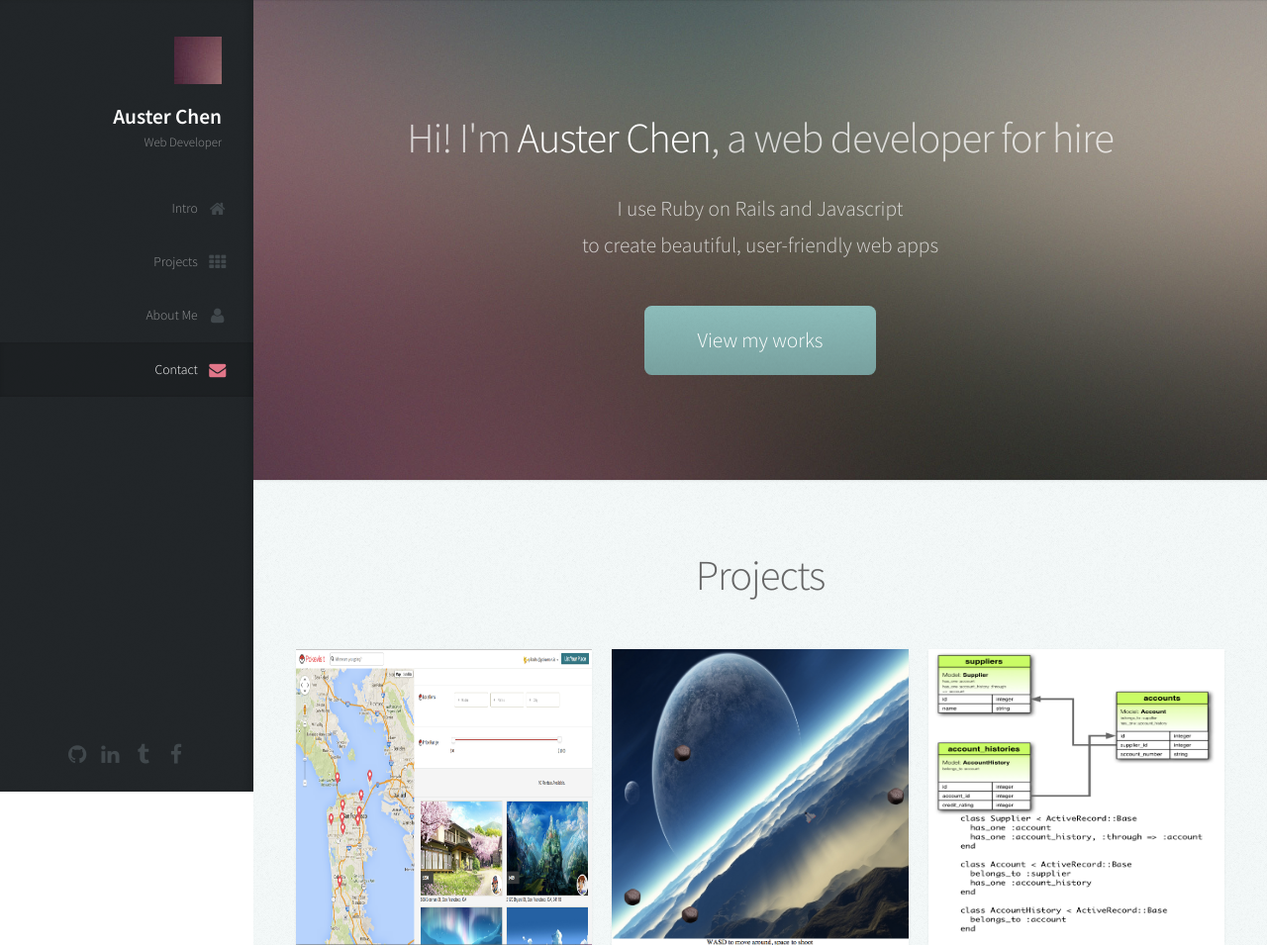
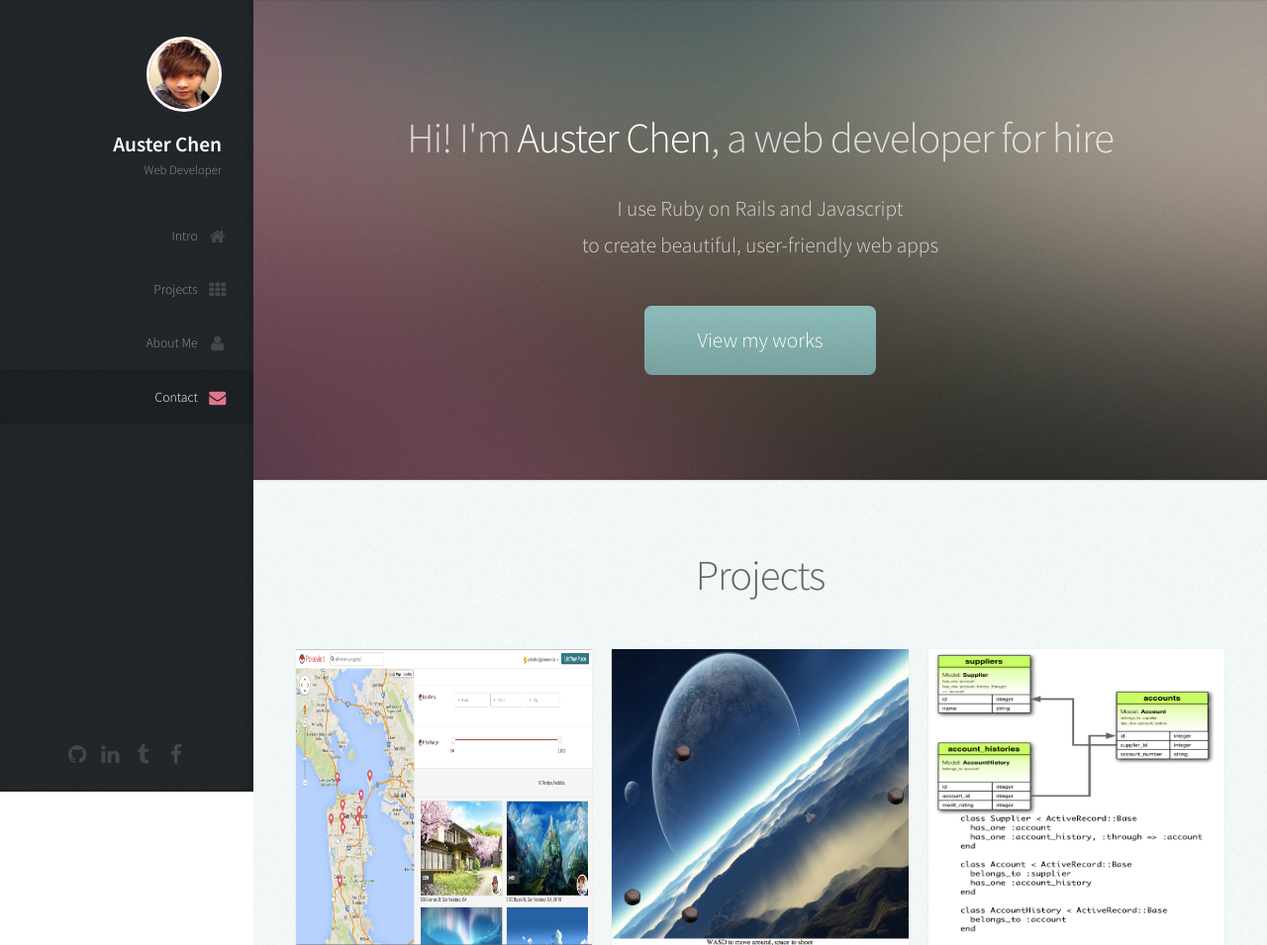
Before and after one commit to Teaflavored/AusterChen, a Rails app: page / in a window 1280 px wide. Shown: the top 955 px of the page at 99% size. Run offline with Rails 7, Linux system fonts and the light colour scheme; style sheets or scripts are compiled from the project's sources; some libraries are stand-ins or nearby versions.

Commit message:
added user image

```diff
--- a/app/assets/stylesheets/application.css
+++ b/app/assets/stylesheets/application.css
@@ -64,3 +64,19 @@ section#portfolio div.container div.row div article a img{
   height:300px;
   width:100%;
 }
+
+span.avatar48.avatar-larger{
+  width:76px;
+  height:76px;
+  display:inline-block;
+  border-radius:50%;
+  border:3px solid #fff;
+  top:-15px;
+}
+
+
+span.avatar48.avatar-larger img{
+  width:100%;
+  height:100%;
+  border-radius:50%;
+}
--- a/app/views/static_pages/index.html.erb
+++ b/app/views/static_pages/index.html.erb
@@ -6,7 +6,7 @@
 
 		<!-- Logo -->
 			<div id="logo">
-				<span class="image avatar48"><img src="assets/avatar.jpg" alt="" /></span>
+				<span class="image avatar48 avatar-larger"><img src="assets/prof_pic.png" alt="" /></span>
 				<h1 id="title">Auster Chen</h1>
 				<p>Web Developer</p>
 			</div>
```
Also changed, not shown: vendor/assets/images/prof_pic.png (added).
